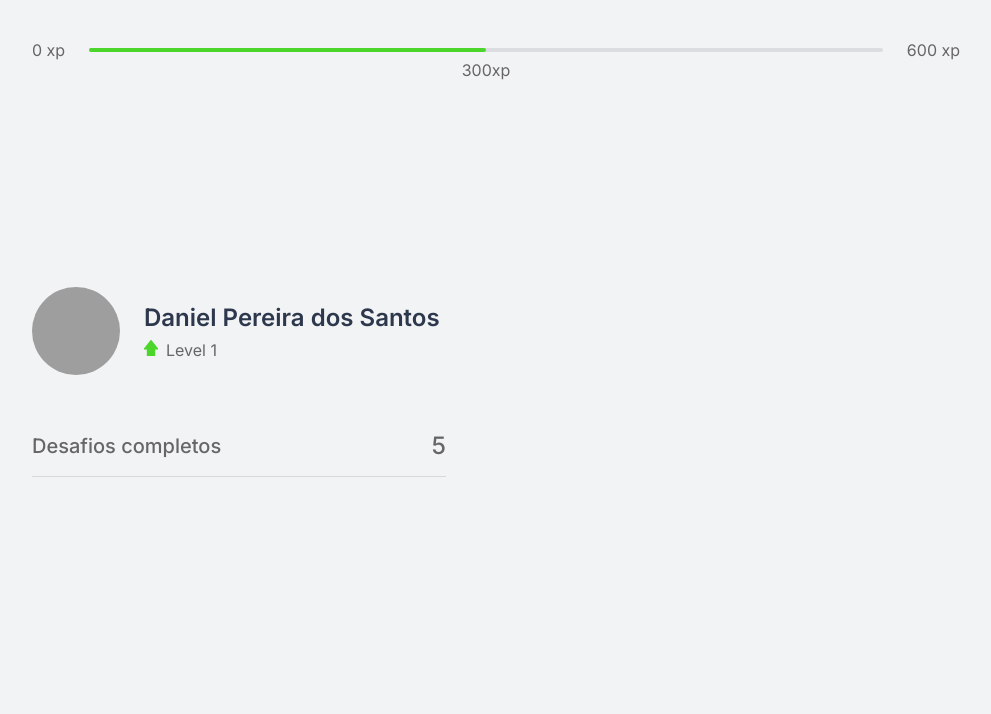
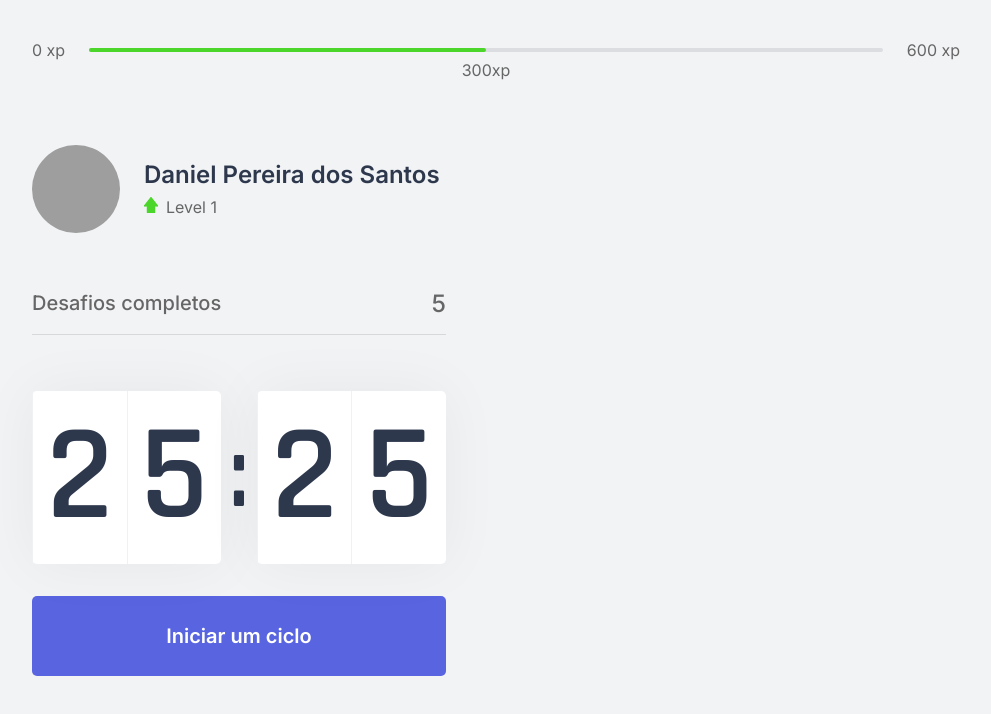
Before and after one commit to danielps99/nextjsrocketseat, a Next.js app: page / in a window 1280 px wide. Shown: the top 714 px of the page, without its empty margins (144-1135 px from the left). Built offline with nearby package versions, Linux system fonts and the light colour scheme; grey boxes are pictures that could not be loaded.

Commit message:
Criar arquivos componente countdown

```diff
--- /dev/null
+++ b/src/components/Countdown.tsx
@@ -0,0 +1,22 @@
+import styles from "../styles/components/Countdown.module.css";
+
+export function Countdown() {
+    return (
+        <div>
+            <div className={styles.countdownContainer}>
+                <div>
+                    <span>2</span>
+                    <span>5</span>
+                </div>
+                <span>:</span>
+                <div>
+                    <span>2</span>
+                    <span>5</span>
+                </div>
+            </div>
+            <button type="button" className={styles.countdownButton}>
+                Iniciar um ciclo
+            </button>
+        </div>
+    );
+}
--- a/src/pages/_document.tsx
+++ b/src/pages/_document.tsx
@@ -5,6 +5,7 @@
         return (
             <Html>
                 <Head>
+                    <link rel="shortcut icon" href="favicon.png" type="image/png" />
                     <link rel="preconnect" href="https://fonts.gstatic.com" />
                     <link href="https://fonts.googleapis.com/css2?family=Inter:wght@400;500;600&family=Rajdhani:wght@600&display=swap" rel="stylesheet" />
                 </Head>
--- a/src/pages/index.tsx
+++ b/src/pages/index.tsx
@@ -1,17 +1,22 @@
 import { CompletedChallenges } from "../components/CompletedChallenges";
+import { Countdown } from "../components/Countdown";
 import { ExperienceBar } from "../components/ExperienceBar";
 import { Profile } from "../components/Profile";
 import styles from '../styles/pages/Home.module.css';
-
+import Head from 'next/head';
 export default function Home() {
   return (
     <div className={styles.container}>
+      <Head>
+        <title>Início | Move.it</title>
+      </Head>
     <ExperienceBar />
 
     <section>
       <div>
         <Profile />
         <CompletedChallenges />
+        <Countdown />
       </div>
       <div>
 
--- /dev/null
+++ b/src/styles/components/Countdown.module.css
@@ -0,0 +1,56 @@
+.countdownContainer {
+    display: flex;
+    align-items: center;
+    font-family: Rajdhani;
+    font-weight: 600;
+    color: var(--title);
+}
+
+.countdownContainer > div {
+    flex: 1;
+    display: flex;
+    align-items: center;
+    justify-content: space-evenly;
+    background: var(--white);
+    box-shadow: 0 0 60px rgba(0,0,0,0.05);
+    border-radius: 5px;
+    font-size: 8.5rem;
+    text-align: center;
+}
+
+.countdownContainer > div span {
+    flex: 1;
+}
+
+.countdownContainer > div span:first-child {
+    border-right: 1px solid #F0F1F3;
+}
+
+.countdownContainer > div span:first-child {
+    border-left: 1px solid #F0F1F3;
+}
+
+.countdownContainer > span {
+    font-size: 6.25rem;
+    margin: 0 0.5rem;
+}
+
+.countdownButton {
+    width: 100%;
+    height: 5rem;
+    margin-top: 2rem;
+    display: flex;
+    align-items: center;
+    justify-content: center;
+    border: 0;
+    border-radius: 5px;
+    background: var(--blue);
+    color: var(--white);
+    font-size: 1.25rem;
+    font-weight: 600;
+    transition: background-color 0.2s;
+}
+
+.countdownButton:hover {
+    background: var(--blue-dark);
+}
```
